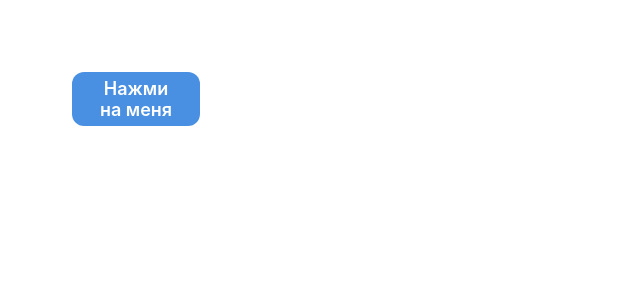
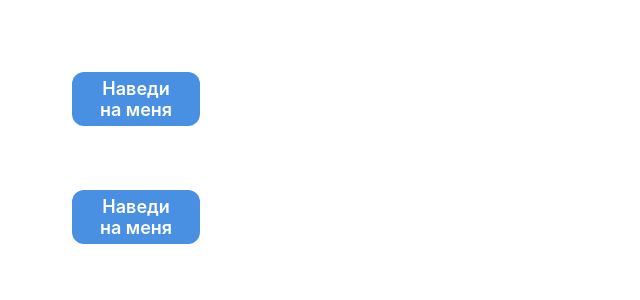
Before and after one commit to alexeyk500/ToolTipComponent, a React (Create React App) app: page / in a window 1280 px wide. Shown: the top 300 px of the page, without its empty margins (0-640 px from the left). Built offline with nearby package versions, Linux system fonts and the light colour scheme.

Commit message:
css - half done

```diff
--- a/src/App.module.css
+++ b/src/App.module.css
@@ -1,5 +1,6 @@
 .container {
   display: flex;
+  flex-direction: column;
   padding: 64px;
 }
 
@@ -12,5 +13,59 @@
   align-items: center !important;;
   background-color: #1e9f00 !important;
   color: #fdfa65 !important;
-  border-radius: 50% !important;;
+  border-radius: 50% !important;
 }
+
+.buttonContainer {
+  display: flex;
+  margin: 64px 0;
+}
+
+*[data-hint] {
+  position: relative;
+}
+
+*[data-hint]:hover:after {
+  visibility: visible;
+  /*transform: translate(-50%, -100%);*/
+  opacity: 1;
+  transform:translateY(0);
+  transition: opacity 350ms, transform 350ms;
+}
+*[data-hint]:after {
+  visibility: hidden;
+  position: absolute;
+  display: flex;
+  width: 180px;
+  top: -6px;
+  left: 0;
+  content: attr(data-hint);
+  margin-left: calc(100% + 16px);
+  justify-content: center;
+  align-items: center;
+
+  /*transition: transform .5s ease;*/
+  /*top: -3px;*/
+  /*left: 50%;*/
+  /*z-index: 2;*/
+  /*transform: translate(-50%, 0%);*/
+
+  /*background-color: lightgreen;*/
+  /*color: darkred;*/
+  /*padding: 3px;*/
+  /*border-radius: 3px;*/
+  /*font-size: 0.8em;*/
+  /*line-height: 0.8em;*/
+
+  height: 48px !important;
+  padding: 8px 32px !important;
+  background-color: #1e9f00 !important;
+  color: #fdfa65 !important;
+  border-radius: 50% !important;
+  white-space: pre-line;
+  font-weight: 700 ;
+
+  opacity: 0;
+  transform:translateY(-100%);
+
+}
--- a/src/App.tsx
+++ b/src/App.tsx
@@ -9,6 +9,12 @@ function App() {
       <ToolTipComponent text={'Я подсказка'} customClass={classes.toolTipCustom}>
         <ButtonComponent />
       </ToolTipComponent>
+      <div className={classes.buttonContainer} >
+        <span data-hint="Я подсказка">
+          <ButtonComponent />
+        </span>
+      </div>
+
     </div>
   );
 }
--- a/src/Components/ButtonComponent/ButtonComponent.tsx
+++ b/src/Components/ButtonComponent/ButtonComponent.tsx
@@ -2,7 +2,7 @@ import React from 'react';
 import classes from './ButtonComponent.module.css';
 
 const ButtonComponent: React.FC = () => {
-  return <div className={classes.container}>Нажми на меня</div>;
+  return <div className={classes.container}>Наведи на меня</div>;
 };
 
 export default ButtonComponent;
--- a/src/Components/ToolTipComponent/ToolTipComponent.module.css
+++ b/src/Components/ToolTipComponent/ToolTipComponent.module.css
@@ -1,6 +1,9 @@
 .container {
   position: relative;
-  display: flex;
+  width: 112px;
+  /*display: flex;*/
+  /*flex-grow: 0;*/
+  /*flex-direction: column;*/
 }
 
 .tooltip {
--- a/src/Components/ToolTipComponent/ToolTipComponent.tsx
+++ b/src/Components/ToolTipComponent/ToolTipComponent.tsx
@@ -17,6 +17,7 @@ const transitionClasses = {
 
 const ToolTipComponent: React.FC<PropsType> = ({ children, text, customClass }) => {
   const refSetTimeout = useRef<NodeJS.Timeout>();
+  const nodeRef = React.useRef(null);
   const [showToolTip, setShowToolTip] = useState(false);
   const toolTipClasses = customClass ? `${classes.tooltip} ${customClass}` : `${classes.tooltip}`;
 
@@ -34,8 +35,8 @@ const ToolTipComponent: React.FC<PropsType> = ({ children, text, customClass })
   return (
     <div className={classes.container} onMouseEnter={onMouseEnterHandler} onMouseLeave={onMouseLeaveHandler}>
       {children}
-      <CSSTransition in={showToolTip} timeout={750} classNames={transitionClasses} unmountOnExit>
-        <div className={toolTipClasses}>{text}</div>
+      <CSSTransition nodeRef={nodeRef} in={showToolTip} timeout={750} classNames={transitionClasses} unmountOnExit>
+        <div ref={nodeRef} className={toolTipClasses}>{text}</div>
       </CSSTransition>
     </div>
   );
```
